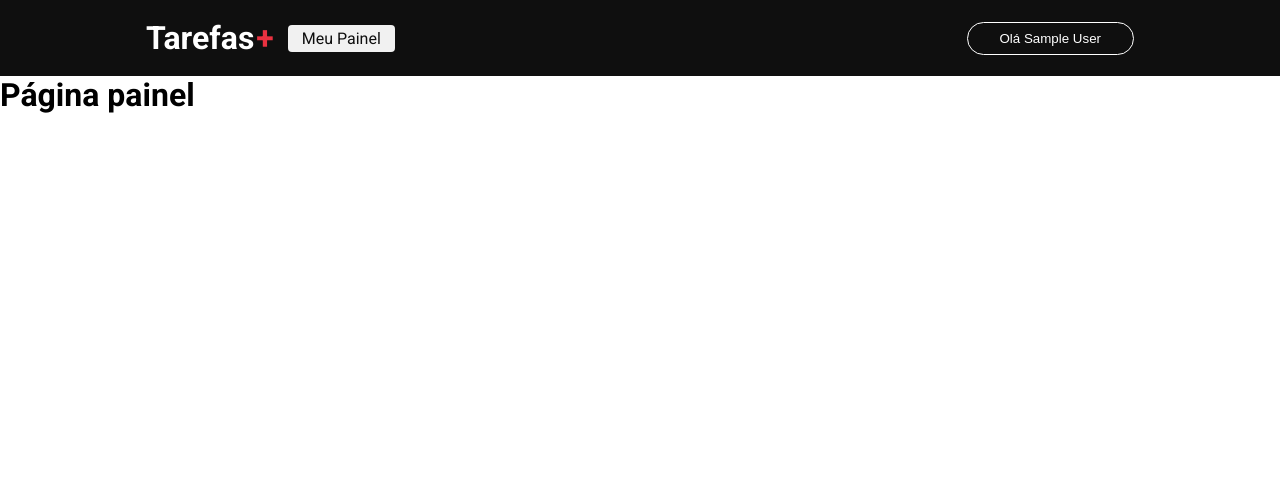
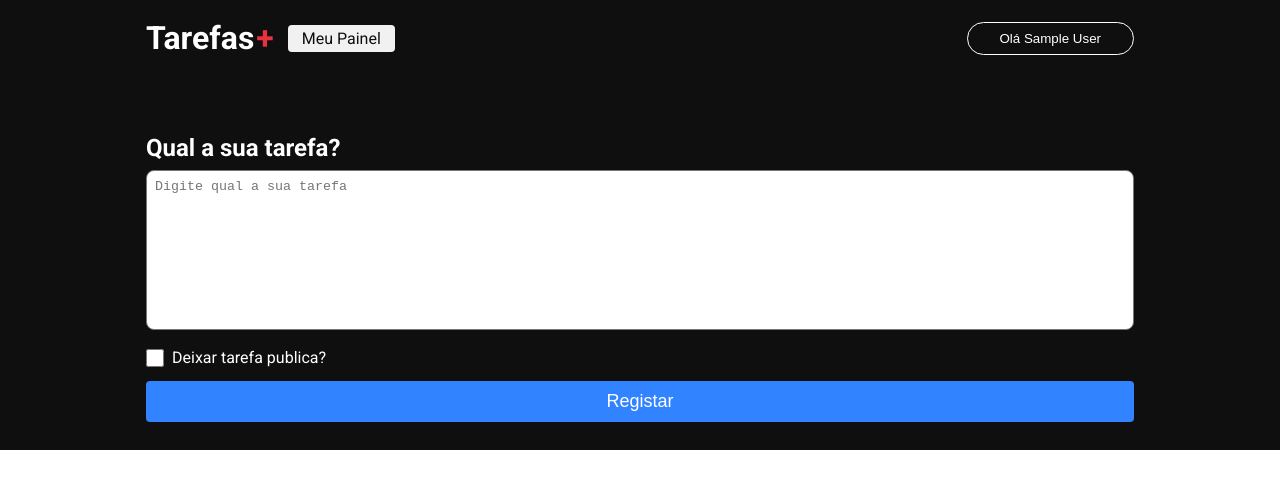
Before and after one commit to jjhonny/tasks-plus, a Next.js app: page /dashboard in a window 1280 px wide. Shown: the top 488 px of the page. Built offline with nearby package versions, Linux system fonts and the light colour scheme; no server answers; sample sign-in values are in the browser's storage.

Commit message:
feat: create dashboard page

```diff
--- /dev/null
+++ b/src/components/textarea/index.tsx
@@ -0,0 +1,6 @@
+import { HTMLProps } from "react";
+import styles from "./styles.module.css";
+
+export function Textarea({ ...props }: HTMLProps<HTMLTextAreaElement>) {
+  return <textarea className={styles.textarea} {...props}></textarea>;
+}
--- /dev/null
+++ b/src/components/textarea/styles.module.css
@@ -0,0 +1,8 @@
+.textarea {
+  width: 100%;
+  resize: none;
+  height: 160px;
+  border-radius: 8px;
+  outline: none;
+  padding: 8px;
+}
--- a/src/pages/dashboard/index.tsx
+++ b/src/pages/dashboard/index.tsx
@@ -3,6 +3,7 @@ import styles from "./styles.module.css";
 import Head from "next/head";
 
 import { getSession } from "next-auth/react";
+import { Textarea } from "../../components/textarea";
 
 export default function Dashboard() {
   return (
@@ -11,7 +12,23 @@ export default function Dashboard() {
         <title>Meu paínel de tarefas</title>
       </Head>
 
-      <h1>Página painel</h1>
+      <main className={styles.main}>
+        <section className={styles.content}>
+          <div className={styles.contentForm}>
+            <h1 className={styles.title}>Qual a sua tarefa?</h1>
+            <form>
+              <Textarea placeholder="Digite qual a sua tarefa" />
+              <div className={styles.checkboxArea}>
+                <input type="checkbox" className={styles.checkbox} />
+                <label>Deixar tarefa publica?</label>
+              </div>
+              <button className={styles.button} type="submit">
+                Registar
+              </button>
+            </form>
+          </div>
+        </section>
+      </main>
     </div>
   );
 }
--- a/src/pages/dashboard/styles.module.css
+++ b/src/pages/dashboard/styles.module.css
@@ -0,0 +1,51 @@
+.container {
+  width: 100%;
+}
+
+.content {
+  background-color: #0f0f0f;
+  width: 100%;
+  display: flex;
+  align-items: center;
+  justify-content: center;
+}
+
+.contentForm {
+  max-width: 1024px;
+  width: 100%;
+  padding: 0 18px;
+  padding-bottom: 28px;
+  margin-top: 58px;
+}
+
+.title {
+  color: #fff;
+  margin-bottom: 8px;
+}
+
+.checkboxArea {
+  margin: 14px 0;
+  display: flex;
+  align-items: center;
+}
+
+.checkboxArea label {
+  margin-left: 8px;
+  color: #fff;
+}
+
+.checkbox {
+  width: 18px;
+  height: 18px;
+}
+
+.button {
+  width: 100%;
+  border: 0;
+  border-radius: 4px;
+  color: #fff;
+  background-color: #3183ff;
+  padding: 10px 0;
+  font-size: 18px;
+  cursor: pointer;
+}
```
